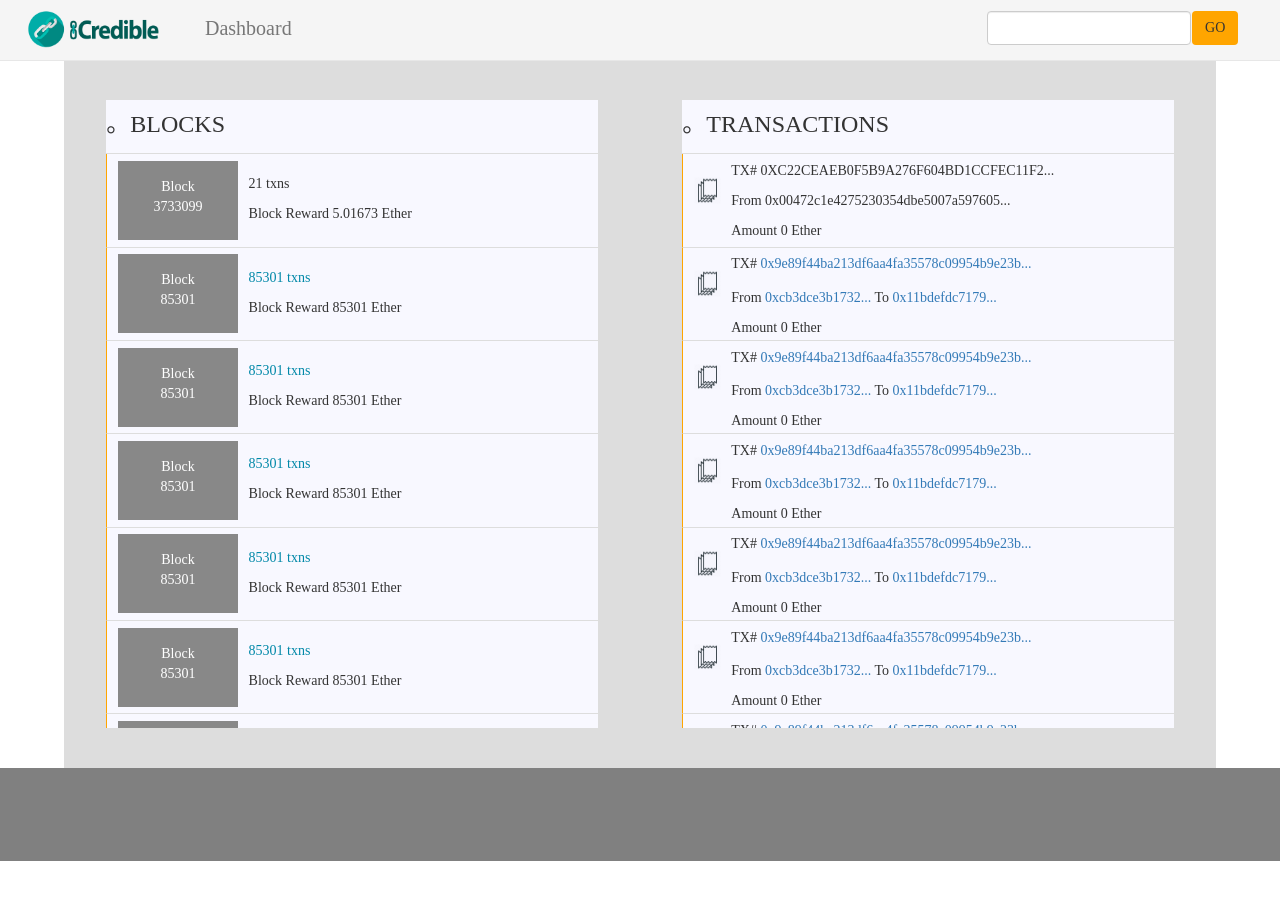
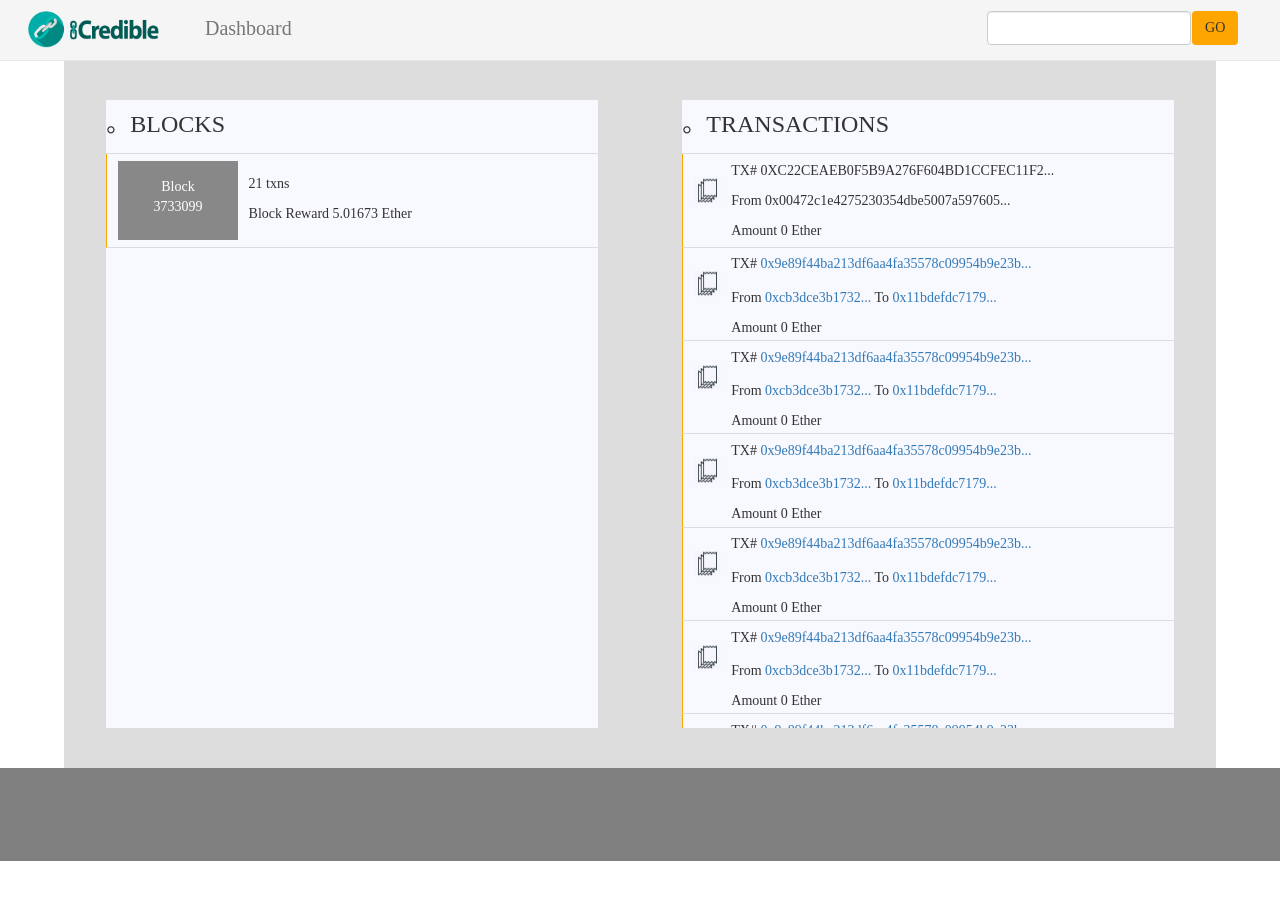
Before and after one commit to phejimlin/esun_hackathon, a Flask app: page /blockchain.html in a window 1280 px wide. Shown: the top 900 px of the page. Run offline with Flask 2, Linux system fonts and the light colour scheme; the visitor is signed in with stand-in values (Sample User, id 1); data that the repository does not hold is empty; some libraries are stand-ins or nearby versions.

Commit message:
blockchain3

```diff
--- a/app/templates/blockchain.html
+++ b/app/templates/blockchain.html
@@ -90,8 +90,11 @@
     </body>
     <!-- Latest compiled and minified CSS -->
     <link href="../static/css/bootstrap.min.css" rel="stylesheet">
+    <!-- jQuery -->
+    <script src="../static/js/jquery-3.2.1.min.js"></script>
 
-    <script src="../static/js/jquery-3.2.1.min.js"></script>
+    <!-- Bootstrap Core JavaScript -->
+    <script src="../static/js/bootstrap.min.js"></script>
 
     <script type="text/javascript">
         $(function () {
@@ -100,11 +103,11 @@
 
         function loadall(){
 
-            number = 85301;
-            for (var i = 0; i <= 10; i++) {
-                $('.blocks').append("<div style='width: 100%;height:70pt;padding: 5pt;padding-left: 8pt;font-family:Microsoft JhengHei;border-bottom: solid 1pt #DDDDDD;border-left: solid 1pt orange;'><div style='height: 100%;width: 90pt;float: left;background-color:  #888888;padding-top: 12pt;' align='center'><a href='#'><p style='color: white;'>Block<br>"+number+"</p></a></div><div style='height: 100%;float: left;padding-left: 8pt;padding-top: 10pt;'><p style='float: left;color:#0088A8;'>"+number+" txns</p><br><p style='float: left;'>Block Reward "+number+" Ether</p><br></div></div>"
-                    );
-            }
+            // number = 85301;
+            // for (var i = 0; i <= 10; i++) {
+            //     $('.blocks').append("<div style='width: 100%;height:70pt;padding: 5pt;padding-left: 8pt;font-family:Microsoft JhengHei;border-bottom: solid 1pt #DDDDDD;border-left: solid 1pt orange;'><div style='height: 100%;width: 90pt;float: left;background-color:  #888888;padding-top: 12pt;' align='center'><a href='#'><p style='color: white;'>Block<br>"+number+"</p></a></div><div style='height: 100%;float: left;padding-left: 8pt;padding-top: 10pt;'><p style='float: left;color:#0088A8;'>"+number+" txns</p><br><p style='float: left;'>Block Reward "+number+" Ether</p><br></div></div>"
+            //         );
+            // }
 
 
             blockHash = "0x9e89f44ba213df6aa4fa35578c09954b9e23bd9a97d3b34b10b53665c59ff311"
@@ -118,56 +121,24 @@
 
             $.ajax({
                 type:'GET',
-                url: 'http://52.185.156.168/api/blockchain/blocks',
+                dataType: 'text/html',
+                url: '../api/blockchain/blocks',
+                header:{"Access-Control-Allow-Origin":"*"},
                 success:function(response){
                     result = response;
                     console.log(result);
                     for (var i = 0; i <= result.length; i++) {
                         var number = result[i]['number'];
                         var size = result[i]['size']
-                        $('.blocks').append("<div style='width: 100%;height:70pt;padding: 5pt;padding-left: 8pt;font-family:Microsoft JhengHei;border-bottom: solid 1pt #DDDDDD;border-left: solid 1pt orange;'><div style='height: 100%;width: 90pt;float: left;background-color:  #888888;padding-top: 12pt;' align='center'><a href='#'><p style='color: white;'>Block<br>"+number+"</p></a></div><div style='height: 100%;float: left;padding-left: 8pt;padding-top: 10pt;'><p style='float: left;color:#0088A8;'>"+size+" txns</p><br><p style='float: left;'>Block Reward "+number+" Ether</p><br></div></div>"
+                        $('.blocks').append("<div style='width: 100%;height:70pt;padding: 5pt;padding-left: 8pt;font-family:Microsoft JhengHei;border-bottom: solid 1pt #DDDDDD;border-left: solid 1pt orange;'><div style='height: 100%;width: 90pt;float: left;background-color:  #888888;padding-top: 12pt;' align='center'><a href='#'><p style='color: white;'>Block<br>"+number+"</p></a></div><div style='height: 100%;float: left;padding-left: 8pt;padding-top: 10pt;'><p style='float: left;color:#0088A8;'>"+size+" txns</p><br><p style='float: left;'></p><br></div></div>"
                             );
                     }
-
                 },
                 error:function(error){
                     console.log(error);
                 }
             });
 
-            // $.ajax({
-            //     type:'POST',
-            //     dataType:"jsonp",
-            //     cache: false,
-            //     url: 'http://icrediable.japaneast.cloudapp.azure.com/api/blockchain/blocks',
-            //     success:function(response){
-            //         console.log(response);
-            //         // result = response
-
-            //         // var date = result[0]['diary']['date'];
-            //         // var title = result[0]['diary']['title'];
-            //         // var location = result[0]['diary']['location'];
-            //         // var content = result[0]['diary']['content'];
-            //         // var portrait = result[0]['owner']['portrait'];
-            //         // var name = result[0]['owner']['name'];
-            //         // //var lat = result[i]['diary']['latitude'];
-
-            //         // if(date==null){
-            //         //     date='';
-            //         // }
-
-            //         // //alert(lat);
-            //         // $('#diary_title').append(title);
-            //         // $('#diary_date').append(date+' '+location);
-            //         // $('#diary_content').append(content);
-            //         // $('#author_img').attr("src",portrait);
-            //         // $('#author').append(name);
-            //     },
-            //     error:function(request, error){
-            //         console.log(request);
-            //         console.log(error);
-            //     }
-            // });
 
 
         }
```
